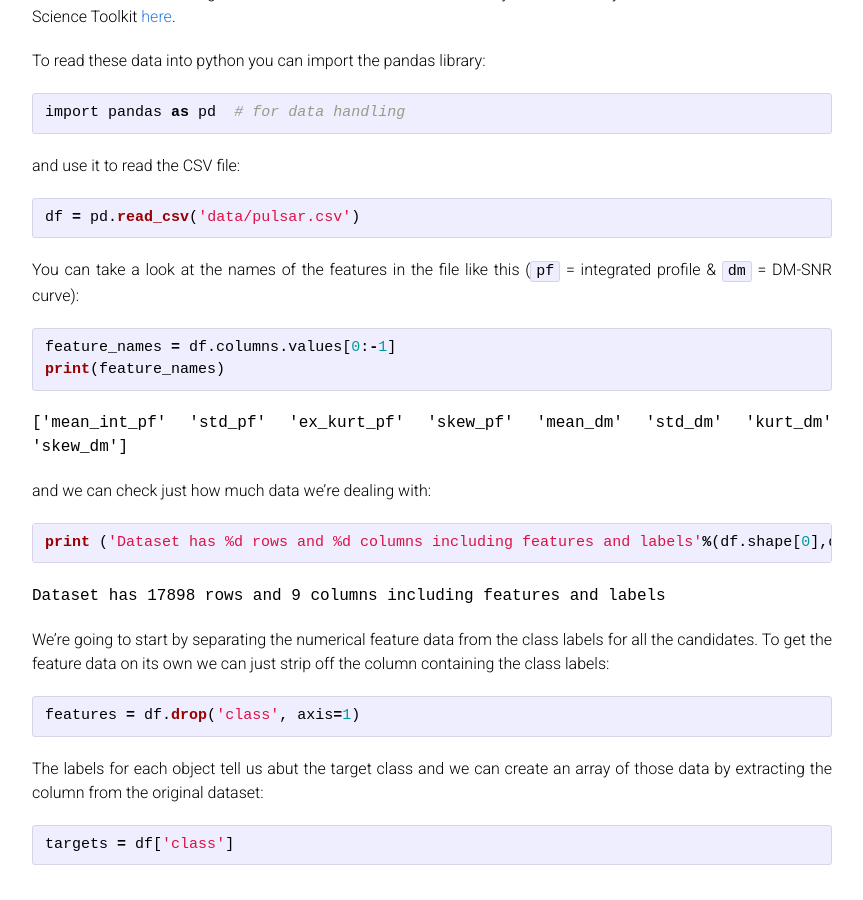
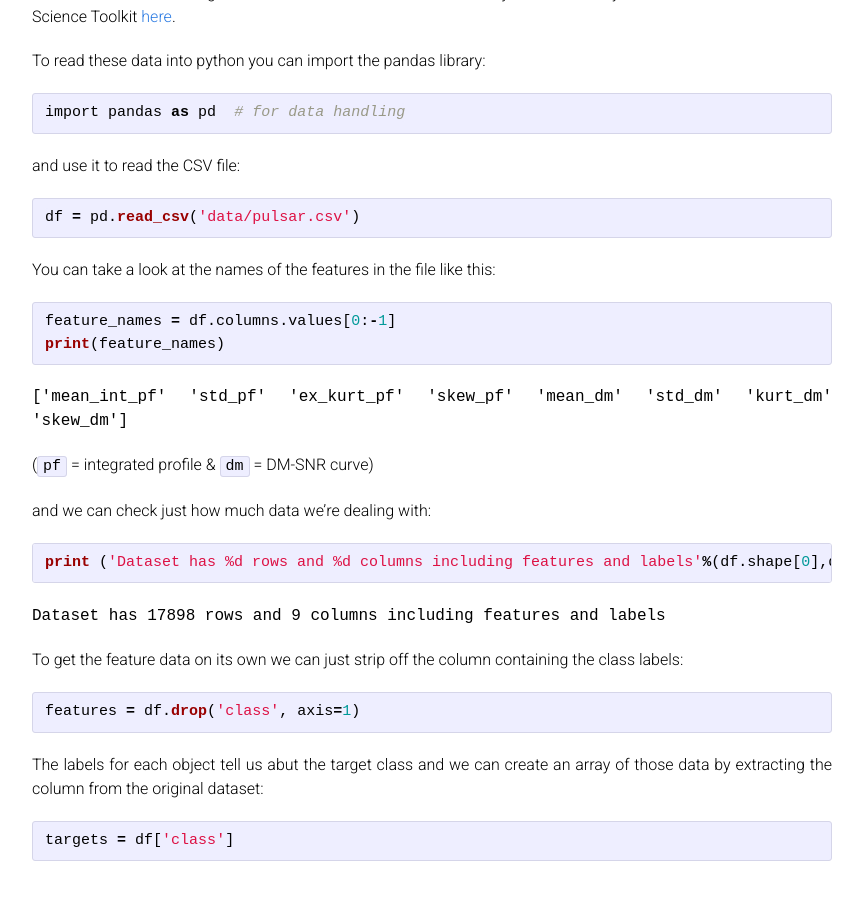
Before and after one commit to as595/csc-2019, a Jekyll site: the page built from classification.md, in a window 1280 px wide and 900 px high, scrolled down 3734 px. Shown: the whole window, without its empty margins (208-1071 px from the left). Built offline with Jekyll 4.4.1, drawn with Linux system fonts in a browser that asks for light colours; our own code applies the rules of GitHub Pages for plain Markdown files.

Commit message:
Update classification.md

````diff
--- a/classification.md
+++ b/classification.md
@@ -109,7 +111,7 @@ print ('Dataset has %d rows and %d columns including features and labels'%(df.sh
 
 <font face="courier new">Dataset has 17898 rows and 9 columns including features and labels</font>
 
-We're going to start by separating the numerical feature data from the class labels for all the candidates. To get the feature data on its own we can just strip off the column containing the class labels:
+To get the feature data on its own we can just strip off the column containing the class labels:
 
 ```python
 features = df.drop('class', axis=1)
@@ -145,7 +147,10 @@ I'm also using <a href="https://www.google.com/url?sa=t&rct=j&q=&esrc=s&source=w
 import scikitplot as skplt
 ```
 
-
+<div class="fig figcenter fighighlight">
+  <img src="images/mldiagram">
+  <div class="figcaption"></div>
+</div>
 
 
 <a name='traintest'></a>
````
Also changed, not shown: other parts of classification.md (+3 -1 lines).
